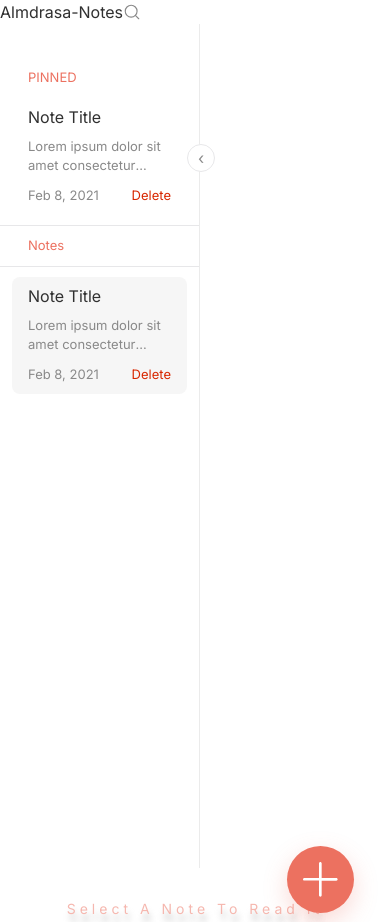
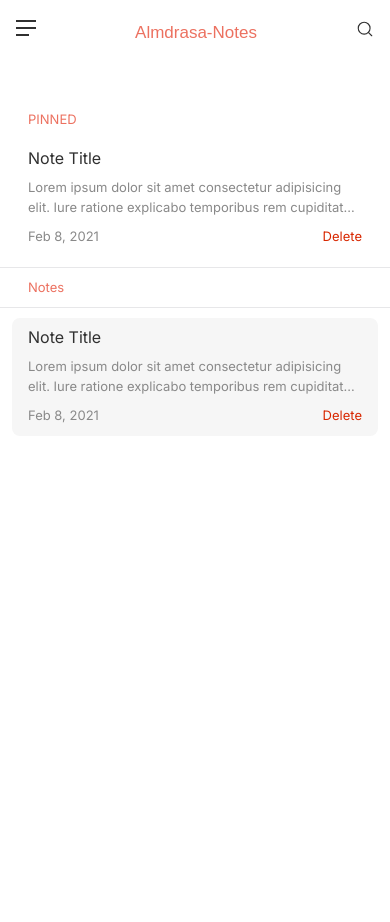
Before and after one commit to MostafaGamalBisher/Note-app, a website built with Vite: page index.html in a window 390 px wide. Shown: the top 922 px of the page. Built offline with nearby package versions, Linux system fonts and the light colour scheme; a web font is replaced by a local one.

Commit message:
refactor: replace search icon images with SVGs for better scalability and performance refactor: add mobile header styles for improved layout and responsiveness refactor: update note detail styles to control visibility of content refactor: adjust responsive styles for note form and sidebar layout refactor: enhance sidebar button styles for better visibility

```diff
--- a/index.html
+++ b/index.html
@@ -30,7 +30,35 @@
           type="button"
           aria-label="Open search"
         >
-          <img src="./src/assets/img/icons/search-svg.svg" alt="" />
+          <svg
+            width="18"
+            height="18"
+            viewBox="0 0 18 18"
+            fill="none"
+            xmlns="http://www.w3.org/2000/svg"
+          >
+            <g clip-path="url(#clip0_6502_65)">
+              <path
+                d="M8.15625 14.0625C11.4182 14.0625 14.0625 11.4182 14.0625 8.15625C14.0625 4.89432 11.4182 2.25 8.15625 2.25C4.89432 2.25 2.25 4.89432 2.25 8.15625C2.25 11.4182 4.89432 14.0625 8.15625 14.0625Z"
+                stroke="currentColor"
+                stroke-width="1.125"
+                stroke-linecap="round"
+                stroke-linejoin="round"
+              />
+              <path
+                d="M12.332 12.3328L15.7493 15.75"
+                stroke="currentColor"
+                stroke-width="1.125"
+                stroke-linecap="round"
+                stroke-linejoin="round"
+              />
+            </g>
+            <defs>
+              <clipPath id="clip0_6502_65">
+                <rect width="18" height="18" fill="white" />
+              </clipPath>
+            </defs>
+          </svg>
         </button>
       </header>
 
@@ -38,7 +66,35 @@
         <div class="sidebar__logo">Almdrasa-Notes</div>
 
         <div class="sidebar__search">
-          <img src="./src/assets/img/icons/search-svg.svg" alt="" />
+          <svg
+            width="18"
+            height="18"
+            viewBox="0 0 18 18"
+            fill="none"
+            xmlns="http://www.w3.org/2000/svg"
+          >
+            <g clip-path="url(#clip0_6502_65)">
+              <path
+                d="M8.15625 14.0625C11.4182 14.0625 14.0625 11.4182 14.0625 8.15625C14.0625 4.89432 11.4182 2.25 8.15625 2.25C4.89432 2.25 2.25 4.89432 2.25 8.15625C2.25 11.4182 4.89432 14.0625 8.15625 14.0625Z"
+                stroke="currentColor"
+                stroke-width="1.125"
+                stroke-linecap="round"
+                stroke-linejoin="round"
+              />
+              <path
+                d="M12.332 12.3328L15.7493 15.75"
+                stroke="currentColor"
+                stroke-width="1.125"
+                stroke-linecap="round"
+                stroke-linejoin="round"
+              />
+            </g>
+            <defs>
+              <clipPath id="clip0_6502_65">
+                <rect width="18" height="18" fill="white" />
+              </clipPath>
+            </defs>
+          </svg>
           <input
             class="sidebar__search-input"
             type="search"
--- a/src/scss/_mobile-header.scss
+++ b/src/scss/_mobile-header.scss
@@ -0,0 +1,36 @@
+.mobile-header {
+  flex-direction: row;
+  justify-content: space-between;
+  align-items: center;
+
+  padding: var(--space-20) var(--space-16);
+
+  &__burger {
+    display: flex;
+    justify-content: center;
+    align-items: flex-start;
+    flex-direction: column;
+    gap: 0.5rem;
+
+    span {
+      background: var(--color-text);
+      width: 2rem;
+      height: 0.2rem;
+
+      &:last-child {
+        width: 1.3rem;
+      }
+    }
+  }
+
+  &__logo {
+    font-family: var(--font-family-secondary);
+    font-size: var(--font-17);
+    font-weight: var(--weight-regular);
+    color: var(--color-primary);
+  }
+
+  &__search-btn {
+    color: var(--color-text);
+  }
+}
--- a/src/scss/_note-detail.scss
+++ b/src/scss/_note-detail.scss
@@ -13,7 +13,7 @@ $shadow-blur: 2.5rem;
   position: relative;
 
   &__content {
-    display: none;
+    // display: none;
     justify-content: flex-start;
     flex-direction: column;
     align-items: flex-start;
@@ -33,6 +33,7 @@ $shadow-blur: 2.5rem;
     justify-content: center;
     align-items: center;
     align-self: stretch;
+    display: none;
   }
 
   &__title {
--- a/src/scss/_responsive.scss
+++ b/src/scss/_responsive.scss
@@ -35,18 +35,41 @@
   }
 
   .note-form {
-    width: 40rem;
+    width: 100%;
   }
 }
 
-@media (max-width: 767px) {
+@media (max-width: 696px) {
   .app {
     flex-direction: column;
+    align-items: stretch;
   }
   .sidebar {
     display: none;
   }
   .mobile-header {
     display: flex;
+
+    align-items: flex-start;
+  }
+  .notes-panel {
+    width: 100%;
+    border: none;
+
+    &__collapse {
+      display: none;
+    }
+  }
+
+  .content-area {
+    padding: var(--space-16);
+  }
+  .note-form {
+    width: 100%;
+    gap: 3.5rem;
+
+    &__actions {
+      justify-content: space-between;
+    }
   }
 }
--- a/src/scss/_sidebar.scss
+++ b/src/scss/_sidebar.scss
@@ -30,6 +30,7 @@
     padding: var(--space-8) var(--space-12);
     background: var(--color-background);
     border-radius: var(--radius-8);
+    color: var(--color-text-secondary);
 
     img {
       width: 1.6rem;
```
